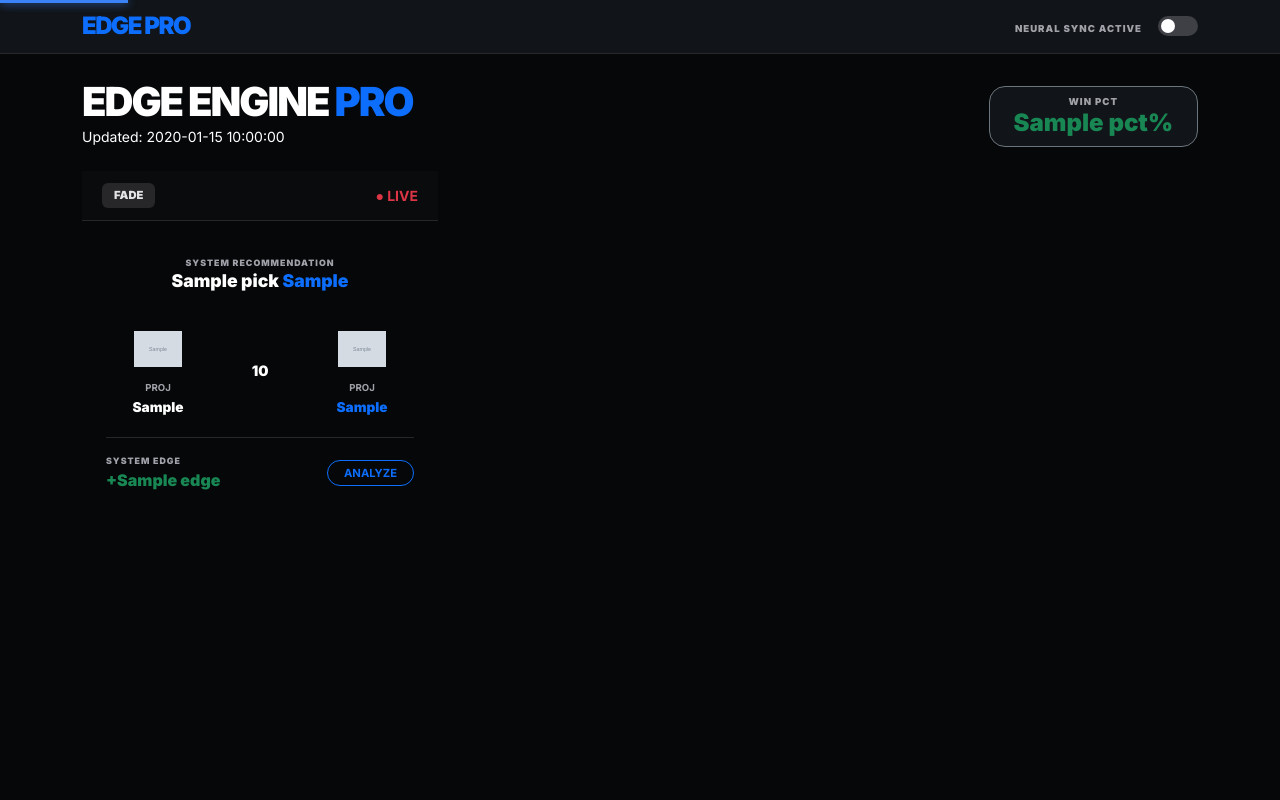
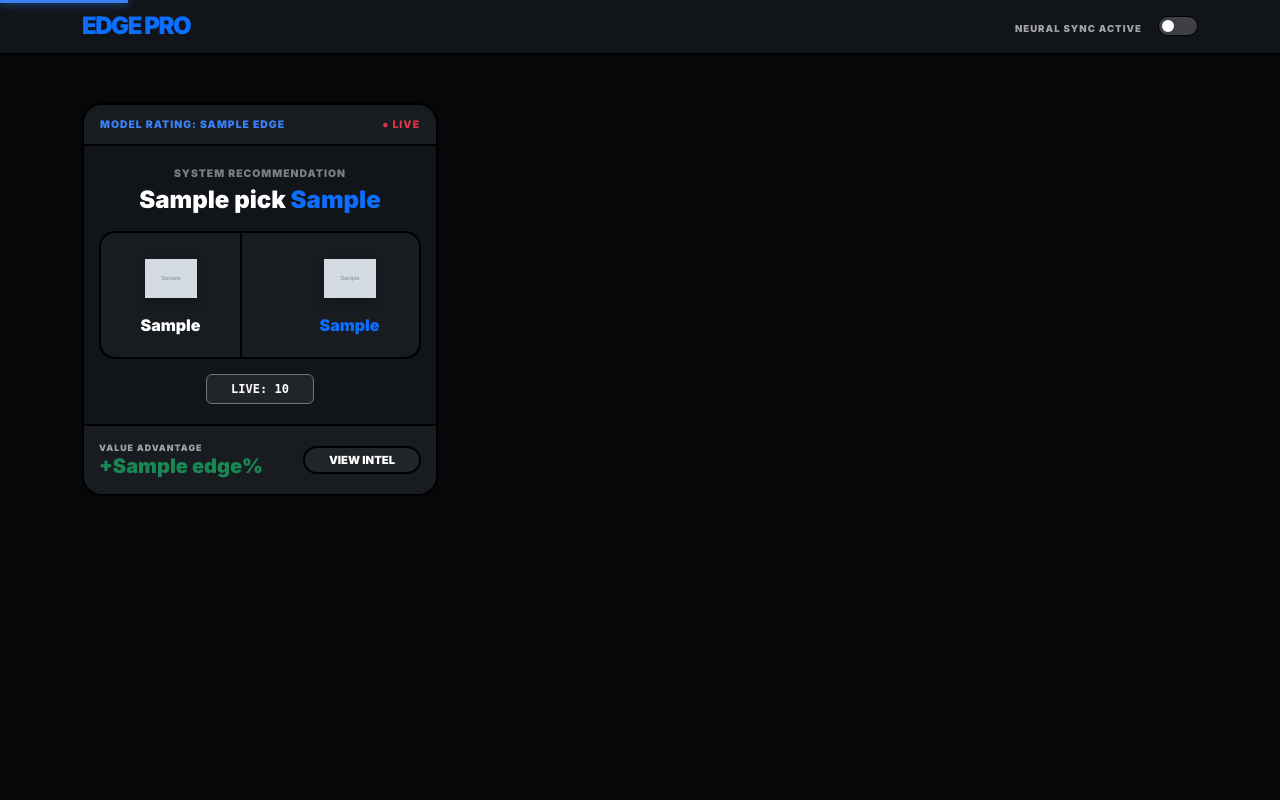
Before and after one commit to ktwom22/ncaabets, a Flask app: template templates/index.html in a window 1280 px wide. Run offline with Flask 3, Linux system fonts and the light colour scheme; the template is opened without the code that fills it: most values are stand-ins (such as "Sample title", 1, 10 or a date in 2020); grey boxes marked "Sample" are stand-in pictures.

Commit message:
requirments update

```diff
--- a/templates/base.html
+++ b/templates/base.html
@@ -4,30 +4,57 @@
     <meta charset="UTF-8">
     <meta name="viewport" content="width=device-width, initial-scale=1.0, maximum-scale=1.0, user-scalable=no">
     <title>{% block title %}Edge Engine Pro | Elite Analytics{% endblock %}</title>
+
     <link href="https://cdn.jsdelivr.net/npm/bootstrap@5.3.0/dist/css/bootstrap.min.css" rel="stylesheet">
     <link href="https://fonts.googleapis.com/css2?family=Inter:wght@400;700;900&display=swap" rel="stylesheet">
+
     <style>
+        /* --- DYNAMIC THEME ENGINE --- */
         :root {
-            --bg: #050708; --card-bg: #111418; --primary: #3b82f6; --accent: #fbbf24;
-            --text-main: #ffffff; --text-dim: #a1a1aa; --border: #27272a; --success: #22c55e;
+            /* Dark Theme (Default) */
+            --bg: #050708;
+            --card-bg: #111418;
+            --primary: #3b82f6;
+            --accent: #fbbf24;
+            --text-main: #ffffff;
+            --text-dim: #a1a1aa;
+            --success: #22c55e;
+
+            /* HIGH CONTRAST BORDERS */
+            --border-main: #000000;      /* Thick outer borders */
+            --border-sub: #1f2124;       /* Internal dividers */
+            --inner-lift: rgba(255,255,255,0.03);
         }
+
         [data-theme="light"] {
-            --bg: #f4f4f5; --card-bg: #ffffff; --primary: #2563eb; --accent: #d97706;
-            --text-main: #09090b; --text-dim: #71717a; --border: #e4e4e7; --success: #16a34a;
+            /* Light Theme */
+            --bg: #f1f5f9;
+            --card-bg: #ffffff;
+            --primary: #2563eb;
+            --accent: #d97706;
+            --text-main: #0f172a;
+            --text-dim: #475569;
+            --success: #16a34a;
+
+            /* HIGH CONTRAST BORDERS */
+            --border-main: #0f172a;      /* Dark Charcoal borders */
+            --border-sub: #94a3b8;       /* Slate internal lines */
+            --inner-lift: #f8fafc;
         }
 
         body {
             background: var(--bg);
             font-family: 'Inter', sans-serif;
             color: var(--text-main);
-            transition: background 0.3s ease;
+            transition: background 0.3s ease, color 0.3s ease;
             overflow-x: hidden;
             -webkit-font-smoothing: antialiased;
+            min-height: 100vh;
         }
 
         /* --- NAVIGATION --- */
         .nav-header {
-            border-bottom: 1px solid var(--border);
+            border-bottom: 2px solid var(--border-main);
             background: var(--card-bg);
             padding: 12px 0;
             position: sticky;
@@ -41,12 +68,9 @@
         /* --- NEURAL SYNC BAR --- */
         #sync-progress {
             position: fixed;
-            top: 0;
-            left: 0;
-            height: 3px;
+            top: 0; left: 0; height: 3px;
             background: var(--primary);
-            width: 0%;
-            z-index: 2000;
+            width: 0%; z-index: 2000;
             transition: width 0.4s ease;
             box-shadow: 0 0 10px var(--primary);
         }
@@ -54,22 +78,32 @@
         /* --- THEME SWITCH --- */
         .theme-switch { position: relative; display: inline-block; width: 40px; height: 20px; }
         .theme-switch input { opacity: 0; width: 0; height: 0; }
-        .slider { position: absolute; cursor: pointer; top: 0; left: 0; right: 0; bottom: 0; background-color: #3f3f46; transition: .4s; border-radius: 34px; }
-        .slider:before { position: absolute; content: ""; height: 14px; width: 14px; left: 3px; bottom: 3px; background-color: white; transition: .4s; border-radius: 50%; }
+        .slider {
+            position: absolute; cursor: pointer; top: 0; left: 0; right: 0; bottom: 0;
+            background-color: #3f3f46; transition: .4s; border-radius: 34px;
+            border: 1px solid var(--border-main);
+        }
+        .slider:before {
+            position: absolute; content: ""; height: 12px; width: 12px;
+            left: 3px; bottom: 3px; background-color: white; transition: .4s; border-radius: 50%;
+        }
         input:checked + .slider { background-color: var(--primary); }
         input:checked + .slider:before { transform: translateX(20px); }
 
+        /* --- SHARED CARD CLASSES (Force Borders) --- */
+        .bordered-card {
+            border: 2px solid var(--border-main) !important;
+            background: var(--card-bg);
+            border-radius: 16px;
+        }
+
         /* --- MOBILE RESPONSIVENESS --- */
         @media (max-width: 768px) {
-            .container { padding-left: 15px; padding-right: 15px; }
             .nav-header h1 { font-size: 1.1rem; }
-            .stat-label { font-size: 0.55rem; }
-            body { padding-bottom: 60px; } /* Space for thumb-scrolling */
+            body { padding-bottom: 20px; }
         }
 
-        /* Prevent image breaking layout */
-        img { max-width: 100%; height: auto; }
-
+        /* INJECT INDEX CSS HERE */
         {% block extra_css %}{% endblock %}
     </style>
 </head>
@@ -96,12 +130,12 @@
     </div>
 </nav>
 
-<main>
+<main class="container">
     {% block content %}{% endblock %}
 </main>
 
 <script>
-    // Theme Engine
+    // Theme Engine Logic
     const themeToggle = document.getElementById('theme-toggle');
     const applyTheme = (theme) => {
         document.body.setAttribute('data-theme', theme);
@@ -115,15 +149,15 @@
         });
     }
 
-    // Initialize Theme immediately to prevent flash
+    // Initialize Theme
     const savedTheme = localStorage.getItem('theme') || 'dark';
     applyTheme(savedTheme);
 
-    // Neural Sync Progress Bar Simulation (Matches your 60s refresh)
+    // Sync Bar Simulation
     let progress = 0;
     const progressBar = document.getElementById('sync-progress');
     setInterval(() => {
-        progress += 1.67; // Approx 100/60
+        progress += 1.67;
         if (progress > 100) progress = 0;
         progressBar.style.width = progress + "%";
     }, 1000);
--- a/templates/index.html
+++ b/templates/index.html
@@ -4,116 +4,155 @@
 
 {% block extra_css %}
 <style>
+    :root {
+        --card-border-heavy: #0f172a;
+        --highlight-bg: rgba(59, 130, 246, 0.08);
+    }
+
+    [data-theme="dark"] {
+        --card-border-heavy: #000000;
+        --highlight-bg: rgba(59, 130, 246, 0.15);
+    }
+
     .game-card {
         background: var(--card-bg);
-        border-radius: 24px;
-        border: 1px solid var(--border);
-        transition: all 0.2s ease;
-        cursor: pointer;
+        border: 2.5px solid var(--card-border-heavy) !important;
+        border-radius: 20px;
+        height: 100%;
         display: flex;
         flex-direction: column;
+        overflow: hidden;
+        transition: transform 0.2s ease;
     }
-    .game-card:hover { transform: translateY(-5px); border-color: var(--primary); box-shadow: var(--card-shadow); }
 
-    /* Fix Header Alignment */
-    .card-top {
-        padding: 12px 20px;
-        background: rgba(128,128,128,0.03);
-        border-bottom: 1px solid var(--border);
+    .card-meta-header {
+        padding: 12px 16px;
+        background: var(--inner-lift);
+        border-bottom: 2.5px solid var(--card-border-heavy);
+        display: flex;
+        justify-content: space-between;
+    }
+
+    .card-body-main { padding: 20px 15px; text-align: center; }
+
+    /* --- THE DATA WELL --- */
+    .data-well {
+        margin: 15px 0;
+        display: grid;
+        grid-template-columns: 1fr 40px 1fr;
+        align-items: center;
+        background: var(--inner-lift);
+        border: 2px solid var(--card-border-heavy);
+        border-radius: 16px;
+        overflow: hidden; /* Clips the highlight background */
+    }
+
+    /* Team Side Styling */
+    .team-side {
+        padding: 20px 10px;
+        transition: all 0.3s ease;
+        display: flex;
+        flex-direction: column;
+        align-items: center;
+    }
+
+    /* THE HIGHLIGHT: This triggers if it's the picked team */
+    .is-pick {
+        background: var(--highlight-bg);
+        box-shadow: inset 0 0 15px rgba(59, 130, 246, 0.2);
+    }
+
+    .pick-badge {
+        font-size: 0.5rem;
+        background: var(--primary);
+        color: white;
+        padding: 2px 8px;
+        border-radius: 10px;
+        margin-bottom: 5px;
+        font-weight: 900;
+        text-transform: uppercase;
+    }
+
+    .v-divider {
+        border-left: 2px solid var(--card-border-heavy);
+        height: 100%;
+        width: 100%;
+    }
+
+    /* Logo Size Increase */
+    .logo-large {
+        width: 52px;
+        height: 52px;
+        object-fit: contain;
+        margin-bottom: 8px;
+        /* Slight drop shadow to make logos pop */
+        filter: drop-shadow(0 4px 4px rgba(0,0,0,0.2));
+    }
+
+    .card-footer-action {
+        margin-top: auto;
+        padding: 15px;
+        background: var(--inner-lift);
+        border-top: 2.5px solid var(--card-border-heavy);
         display: flex;
         justify-content: space-between;
         align-items: center;
     }
 
-    /* Fixed Height for Team Names to prevent "jumping" */
-    .rec-box { min-height: 60px; display: flex; flex-direction: column; justify-content: center; }
-    .rec-team { font-size: 1.1rem; line-height: 1.2; margin-bottom: 2px; }
-
-    /* Scoreboard Grid */
-    .matchup-grid {
-        display: grid;
-        grid-template-columns: 1fr 80px 1fr;
-        align-items: center;
-        gap: 10px;
-        margin: 20px 0;
-    }
-
-    .team-slot { display: flex; flex-direction: column; align-items: center; text-align: center; }
-    .team-logo { width: 48px; height: 48px; object-fit: contain; margin-bottom: 8px; }
-
-    .score-center { font-weight: 900; font-size: 0.9rem; color: var(--text-main); text-transform: uppercase; }
-
-    .proj-val { font-size: 0.85rem; font-weight: 800; }
-    .proj-label { font-size: 0.6rem; color: var(--text-dim); text-transform: uppercase; font-weight: 700; margin-bottom: 2px; }
-
-    .badge-play { font-weight: 900; font-size: 0.7rem; padding: 4px 12px; border-radius: 6px; }
-    .bg-play { background: #15803d; color: #f0fdf4; }
-    .bg-fade { background: #27272a; color: #e4e4e7; }
+    .caps-bold { font-size: 0.65rem; font-weight: 900; text-transform: uppercase; letter-spacing: 1px; }
 </style>
 {% endblock %}
 
 {% block content %}
-<div class="container mt-4 mb-5">
-    <div class="d-flex justify-content-between align-items-end mb-4">
-        <div>
-            <h1 class="fw-black mb-0" style="letter-spacing: -2px;">EDGE ENGINE <span class="text-primary">PRO</span></h1>
-            <p class="text-dim small mb-0">Updated: {{ last_updated }}</p>
+<div class="row g-4 mt-2">
+    {% for g in games %}
+    <div class="col-md-6 col-lg-4">
+        <div class="game-card" onclick="window.location.href='/matchup/{{ g.slug }}'">
+
+            <div class="card-meta-header">
+                <span class="caps-bold" style="color: var(--primary);">MODEL RATING: {{ g.Edge }}</span>
+                <span class="caps-bold {{ 'text-warning' if g.is_locked else 'text-danger' }}">
+                    {% if g.is_locked %}LOCKED{% else %}● LIVE{% endif %}
+                </span>
             </div>
-        <div class="px-4 py-2 rounded-4 border border-secondary text-center" style="background: var(--card-bg);">
-            <div class="stat-label mb-0" style="font-size: 0.6rem;">WIN PCT</div>
-            <div class="h4 fw-black text-success mb-0">{{ stats.PCT }}%</div>
+
+            <div class="card-body-main">
+                <div class="caps-bold opacity-75 mb-1" style="color: var(--text-dim);">SYSTEM RECOMMENDATION</div>
+                <h4 class="fw-black mb-3">{{ g.Pick }} <span class="text-primary">{{ g.Pick_Spread }}</span></h4>
+
+                <div class="data-well">
+                    <div class="team-side {{ 'is-pick' if g.Pick == g.Left_Team }}">
+                        {% if g.Pick == g.Left_Team %}<span class="pick-badge">THE PICK</span>{% endif %}
+                        <img src="{{ g.L_Logo }}" class="logo-large" onerror="this.src='https://a.espncdn.com/combiner/i?img=/i/teamlogos/ncaa/500/default.png'">
+                        <div class="fw-black">{{ g.Left_Proj }}</div>
+                    </div>
+
+                    <div class="v-divider"></div>
+
+                    <div class="team-side {{ 'is-pick' if g.Pick == g.Right_Team }}">
+                        {% if g.Pick == g.Right_Team %}<span class="pick-badge">THE PICK</span>{% endif %}
+                        <img src="{{ g.R_Logo }}" class="logo-large" onerror="this.src='https://a.espncdn.com/combiner/i?img=/i/teamlogos/ncaa/500/default.png'">
+                        <div class="fw-black text-primary">{{ g.Right_Proj }}</div>
                     </div>
                 </div>
 
-    <div class="row g-4">
-        {% for g in games %}
-        <div class="col-md-6 col-lg-4">
-            <div class="game-card h-100" onclick="window.location.href='/matchup/{{ g.slug }}'">
-
-                <div class="card-top">
-                    <span class="badge-play {{ 'bg-play' if g.Edge >= 3.5 else 'bg-fade' }}">
-                        {{ 'PLAY' if g.Edge >= 3.5 else 'FADE' }}
-                    </span>
-                    <span class="small fw-bold {{ 'text-warning' if g.is_locked else 'text-danger' }}">
-                        {% if g.is_locked %}🔒 LOCKED{% else %}● LIVE{% endif %}
-                    </span>
-                </div>
-
-                <div class="p-4">
-                    <div class="rec-box text-center mb-3">
-                        <div class="stat-label" style="font-size: 0.55rem;">SYSTEM RECOMMENDATION</div>
-                        <div class="rec-team fw-black">{{ g.Pick }} <span class="text-primary">{{ g.Pick_Spread }}</span></div>
-                    </div>
-
-                    <div class="matchup-grid">
-                        <div class="team-slot">
-                            <img src="{{ g.L_Logo }}" class="team-logo" onerror="this.src='https://a.espncdn.com/combiner/i?img=/i/teamlogos/ncaa/500/default.png'">
-                            <div class="proj-label">PROJ</div>
-                            <div class="proj-val">{{ g.Left_Proj }}</div>
-                        </div>
-
-                        <div class="score-center text-center">
-                            {{ g.Live_Score }}
-                        </div>
-
-                        <div class="team-slot">
-                            <img src="{{ g.R_Logo }}" class="team-logo" onerror="this.src='https://a.espncdn.com/combiner/i?img=/i/teamlogos/ncaa/500/default.png'">
-                            <div class="proj-label">PROJ</div>
-                            <div class="proj-val text-primary">{{ g.Right_Proj }}</div>
+                <div class="badge bg-dark border border-secondary px-4 py-2" style="font-family: monospace;">
+                    LIVE: {{ g.Live_Score }}
                 </div>
             </div>
 
-                    <div class="d-flex justify-content-between align-items-center pt-3 border-top" style="border-color: var(--border) !important;">
+            <div class="card-footer-action">
                 <div>
-                            <span class="stat-label d-block" style="font-size: 0.55rem;">SYSTEM EDGE</span>
-                            <span class="fw-black {{ 'text-warning' if g.Edge >= 5.0 else 'text-success' }}">+{{ g.Edge }}</span>
+                    <span class="caps-bold d-block" style="font-size: 0.55rem; color: var(--text-dim);">VALUE ADVANTAGE</span>
+                    <span class="fw-black text-success h5 mb-0">+{{ g.Edge }}%</span>
                 </div>
-                        <div class="btn btn-sm btn-outline-primary rounded-pill px-3 fw-bold" style="font-size: 0.7rem;">ANALYZE</div>
+                <div class="btn btn-sm btn-dark rounded-pill px-4 fw-black" style="font-size: 0.7rem; border: 2px solid var(--card-border-heavy);">
+                    VIEW INTEL
                 </div>
             </div>
+
         </div>
     </div>
     {% endfor %}
 </div>
-</div>
 {% endblock %}
```
Also changed, not shown: templates/matchup.html (+114 -86 lines). Lines whose indentation alone changed are shown as unchanged.
